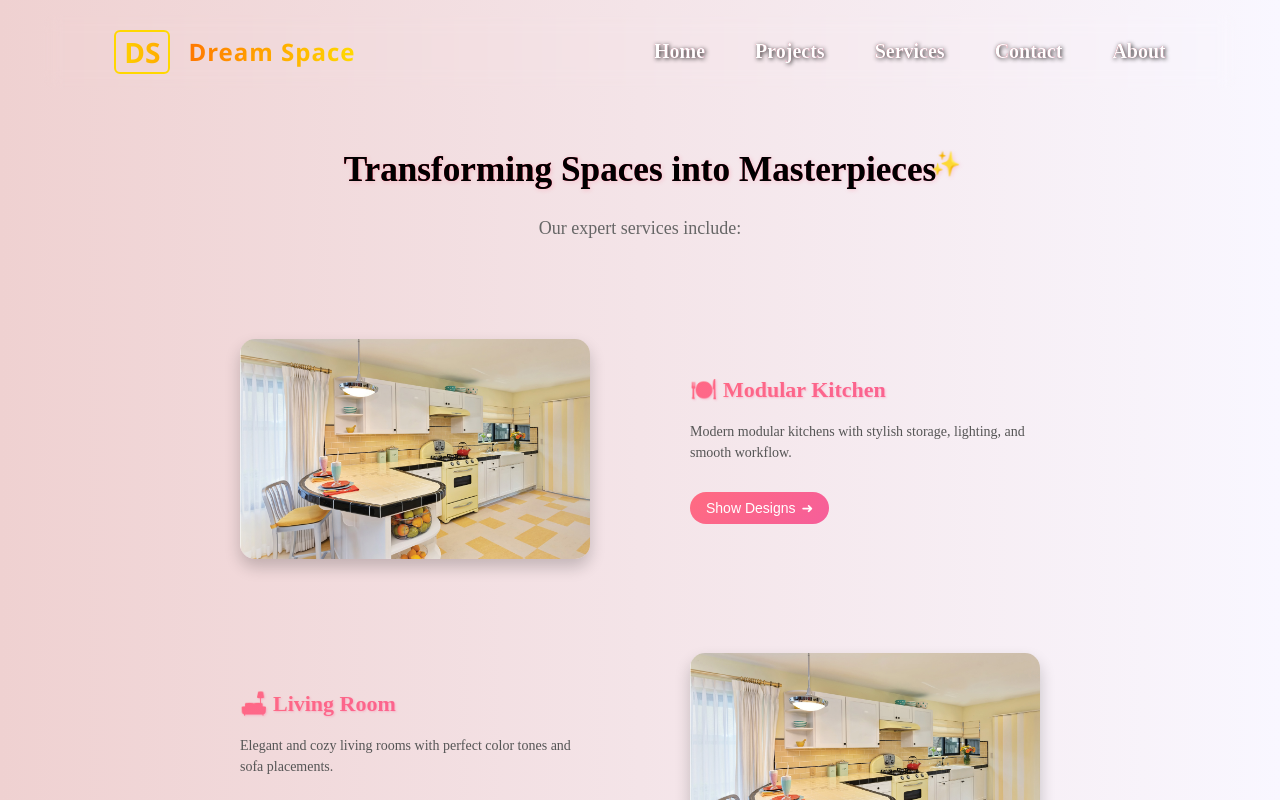
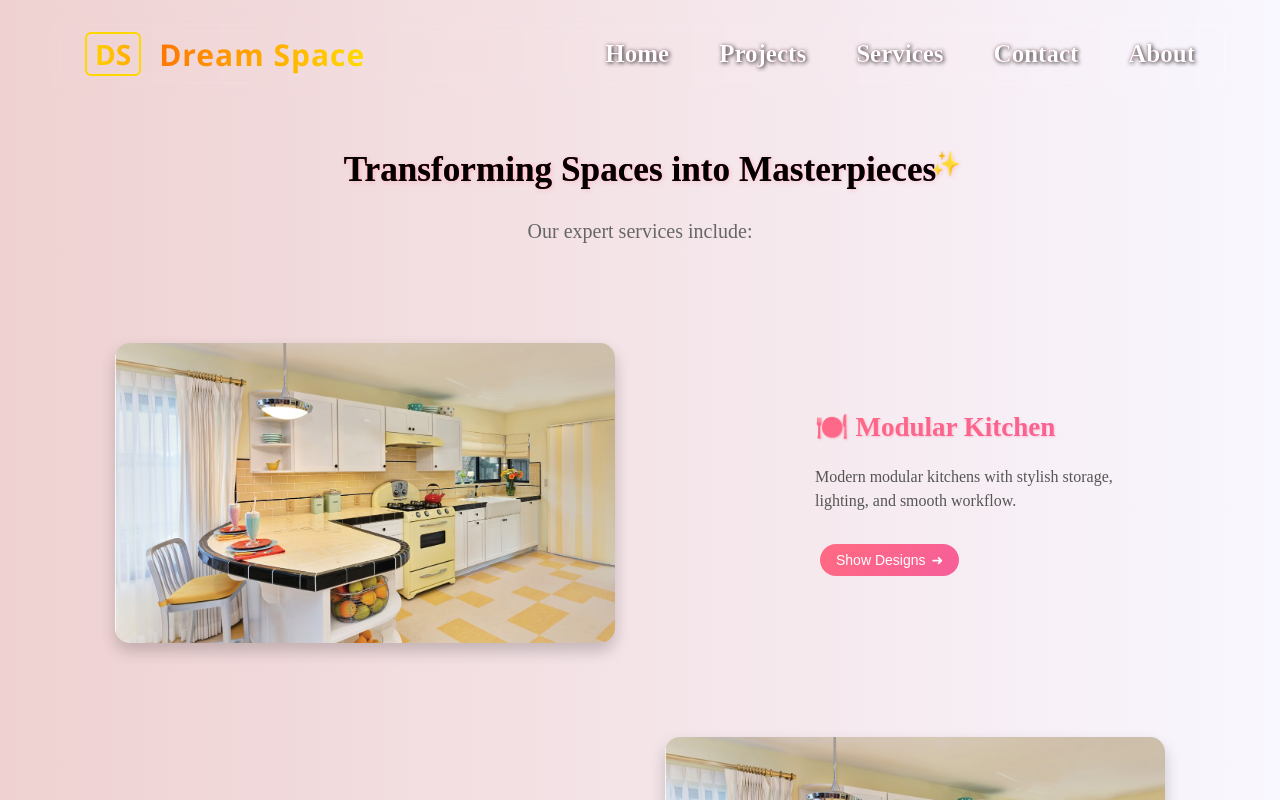
Before and after one commit to KoradaSaiSurya/LuxeSpaces, a React (Create React App) app: page /services in a window 1280 px wide. Shown: the top 800 px of the page. Built offline with nearby package versions, Linux system fonts and the light colour scheme.

Commit message:
project.js updated with responsive design

```diff
--- a/package.json
+++ b/package.json
@@ -8,6 +8,7 @@
     "@testing-library/react": "^16.3.0",
     "@testing-library/user-event": "^13.5.0",
     "aos": "^2.3.4",
+    "axios": "^1.11.0",
     "react": "^19.1.0",
     "react-dom": "^19.1.0",
     "react-icons": "^5.5.0",
--- a/src/index.css
+++ b/src/index.css
@@ -26,6 +26,7 @@ body {
   font-weight: bold;
   padding: 5px 20px;
   gap: 150px;
+    overflow-x: hidden;
 }
 
 .logo-and-icon {
@@ -58,7 +59,7 @@ body {
  background: linear-gradient(to right, #ff5500, #ffa500);
   color: transparent;
   -webkit-background-clip: text;
-  font-size: 24px;
+  font-size: 30px;
   font-weight: 700;
   padding: 1px 8px;
   letter-spacing: 1px;
@@ -85,6 +86,7 @@ body {
   color: white;
   text-decoration: none;
   font-weight: bold;
+  font-size: 25px;
 }
 
 .nav-links li a:hover {
@@ -98,6 +100,7 @@ body {
   color: white;
   cursor: pointer;
   z-index: 1001;
+    overflow-x: hidden;
 }
 
 
@@ -108,12 +111,14 @@ body {
     align-items: flex-start;
     margin: 0px;
     padding: 10px;
+      overflow-x: hidden;
   }
 
 
   .nav{
     margin: 0px;
     padding: 0px;
+      overflow-x: hidden;
   }
 
   .hamburger-icon {
@@ -133,6 +138,7 @@ body {
     gap: 30px;
     transition: right 0.3s ease-in-out;
     z-index: 1000;
+      overflow-x: hidden;
   }
 
   .nav-links.open {
@@ -423,6 +429,12 @@ body {
 
 
 @media (max-width: 768px) {
+
+  .scroll-wrapper {
+  overflow: hidden;
+  width: 100%;
+  max-width: 90%;
+}
   .why-choose-us {
     margin: 20px 10px;
     padding: 20px 10px;
@@ -585,7 +597,7 @@ body {
 }
 
 .subtitle {
-  font-size: 18px;
+  font-size: 20px;
   color: #666;
   position: relative;
   top: -30px;
@@ -596,7 +608,7 @@ body {
   display: flex;
   align-items: center;
   justify-content: center;
-  gap: 100px;
+  gap: 200px;
   margin-bottom: 50px;
   padding: 20px;
   transition: transform 0.3s ease;
@@ -616,8 +628,8 @@ body {
 }
 
 .video-box img {
-  width: 350px;
-  height: 220px;
+  width: 500px;
+  height: 300px;
   object-fit: cover;
   border-radius: 15px;
   box-shadow: 0 8px 16px rgba(0,0,0,0.2);
@@ -630,7 +642,7 @@ body {
 }
 
 .text-box h2 {
-  font-size: 22px;
+  font-size: 27px;
   font-weight: 700;
   background: linear-gradient(135deg, #ff6b81, #f65e9a);
   -webkit-background-clip: text;
@@ -639,7 +651,7 @@ body {
 }
 
 .text-box p {
-  font-size: 14px;
+  font-size: 16px;
   color: #555;
   line-height: 1.5;
 }
@@ -677,6 +689,7 @@ body {
 
 
 
+
 @media (max-width: 768px) {
   .main-heading {
     font-size: 1.6rem;
@@ -1521,3 +1534,55 @@ box-shadow: rgba(0, 0, 0, 0.24) 0px 3px 8px;
     font-size: 18px;
   }
 }
+
+
+
+
+
+
+
+
+
+.container {
+  padding: 20px;
+  font-family: Arial, sans-serif;
+}
+
+.login, .add-project {
+  margin-bottom: 20px;
+  padding: 15px;
+  background: #f4f4f4;
+  border-radius: 5px;
+}
+
+input, button {
+  margin: 5px;
+  padding: 8px;
+}
+
+button {
+  cursor: pointer;
+  background: #007bff;
+  color: white;
+  border: none;
+}
+
+.project-list .grid {
+  display: flex;
+  gap: 20px;
+  flex-wrap: wrap;
+}
+
+.card {
+  border: 1px solid #ddd;
+  border-radius: 5px;
+  padding: 10px;
+  width: 200px;
+  text-align: center;
+}
+
+.card img {
+  max-width: 100%;
+  height: 150px;
+  object-fit: cover;
+}
--- a/src/pages/Home.js
+++ b/src/pages/Home.js
@@ -46,6 +46,8 @@ const Home = () => {
   </div>
 </section>
 
+
+
        <Services />
 
 
--- a/src/pages/Projects.js
+++ b/src/pages/Projects.js
@@ -57,7 +57,7 @@ const Projects = () => {
             </div>
             <div className="text-box1">
               <h2>{service.title}</h2>
-              <p1>{service.description}</p1>
+              <p>{service.description}</p>
               <h3 style={{ color: 'black', fontSize: '25px' }}>{service.price}</h3>
             </div>
             <div className="card-number">{index + 1}</div>
--- a/src/pages/Services.js
+++ b/src/pages/Services.js
@@ -35,11 +35,14 @@ const Services = () => {
       <h1 className="main-heading">Transforming Spaces into Masterpieces</h1>
       <p className="subtitle">Our expert services include:</p>
 
+
+
       {servicesData.map((service, index) => (
         <div
           key={index}
           className={`service-box ${index % 2 === 0 ? 'row' : 'row reverse'}`}
         >
+
           <div className="video-box">
             <img src={service.image} alt={service.title} />
           </div>
@@ -52,6 +55,8 @@ const Services = () => {
             </button>
             </Link>
 
+
+
           </div>
         </div>
       ))}
```
Also changed, not shown: 1 other file (tests, documents, lock files or other folders).
